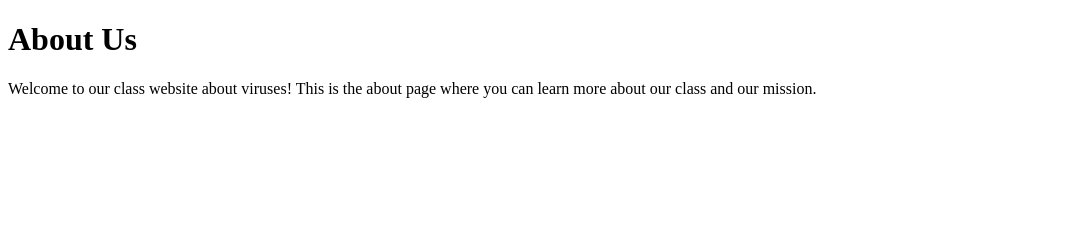
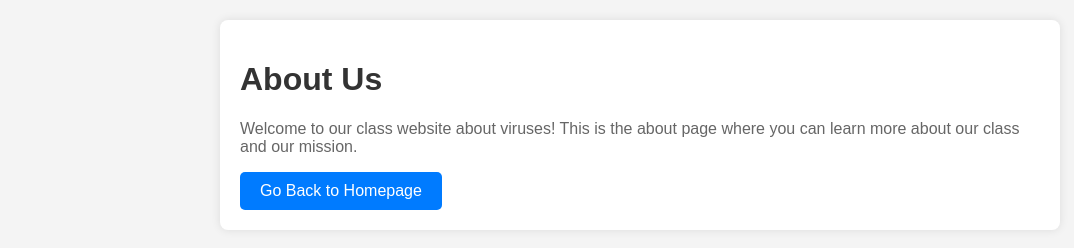
Before and after one commit to donnabotoy/norovirus, a plain HTML site: page about.html in a window 1280 px wide. Shown: the whole page, without its empty margins (0-1074 px from the left). Drawn offline with Linux system fonts and the light colour scheme.

Commit message:
Update about.html

```diff
--- a/about.html
+++ b/about.html
@@ -4,9 +4,46 @@
     <meta charset="UTF-8">
     <meta name="viewport" content="width=device-width, initial-scale=1.0">
     <title>About Us</title>
+    <style>
+        body {
+            font-family: Arial, sans-serif;
+            background-color: #f4f4f4;
+            margin: 0;
+            padding: 0;
+        }
+        .container {
+            max-width: 800px;
+            margin: 20px auto;
+            padding: 20px;
+            background-color: #fff;
+            border-radius: 8px;
+            box-shadow: 0 0 10px rgba(0, 0, 0, 0.1);
+        }
+        h1 {
+            color: #333;
+        }
+        p {
+            color: #666;
+        }
+        .button {
+            display: inline-block;
+            padding: 10px 20px;
+            background-color: #007bff;
+            color: #fff;
+            text-decoration: none;
+            border-radius: 5px;
+            transition: background-color 0.3s ease;
+        }
+        .button:hover {
+            background-color: #0056b3;
+        }
+    </style>
 </head>
 <body>
-    <h1>About Us</h1>
-    <p>Welcome to our class website about viruses! This is the about page where you can learn more about our class and our mission.</p>
+    <div class="container">
+        <h1>About Us</h1>
+        <p>Welcome to our class website about viruses! This is the about page where you can learn more about our class and our mission.</p>
+        <a href="/index.html" class="button">Go Back to Homepage</a>
+    </div>
 </body>
 </html>
```
